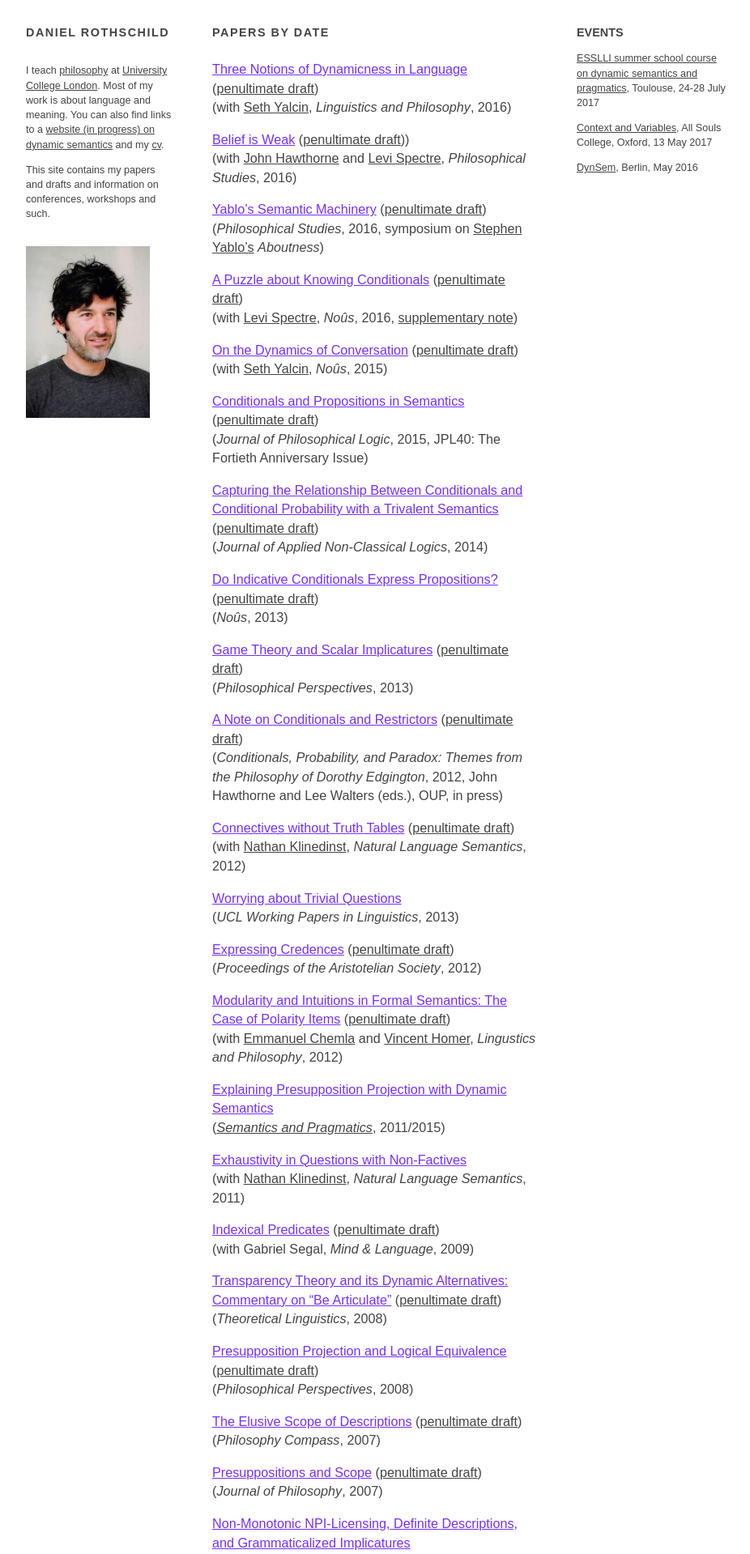
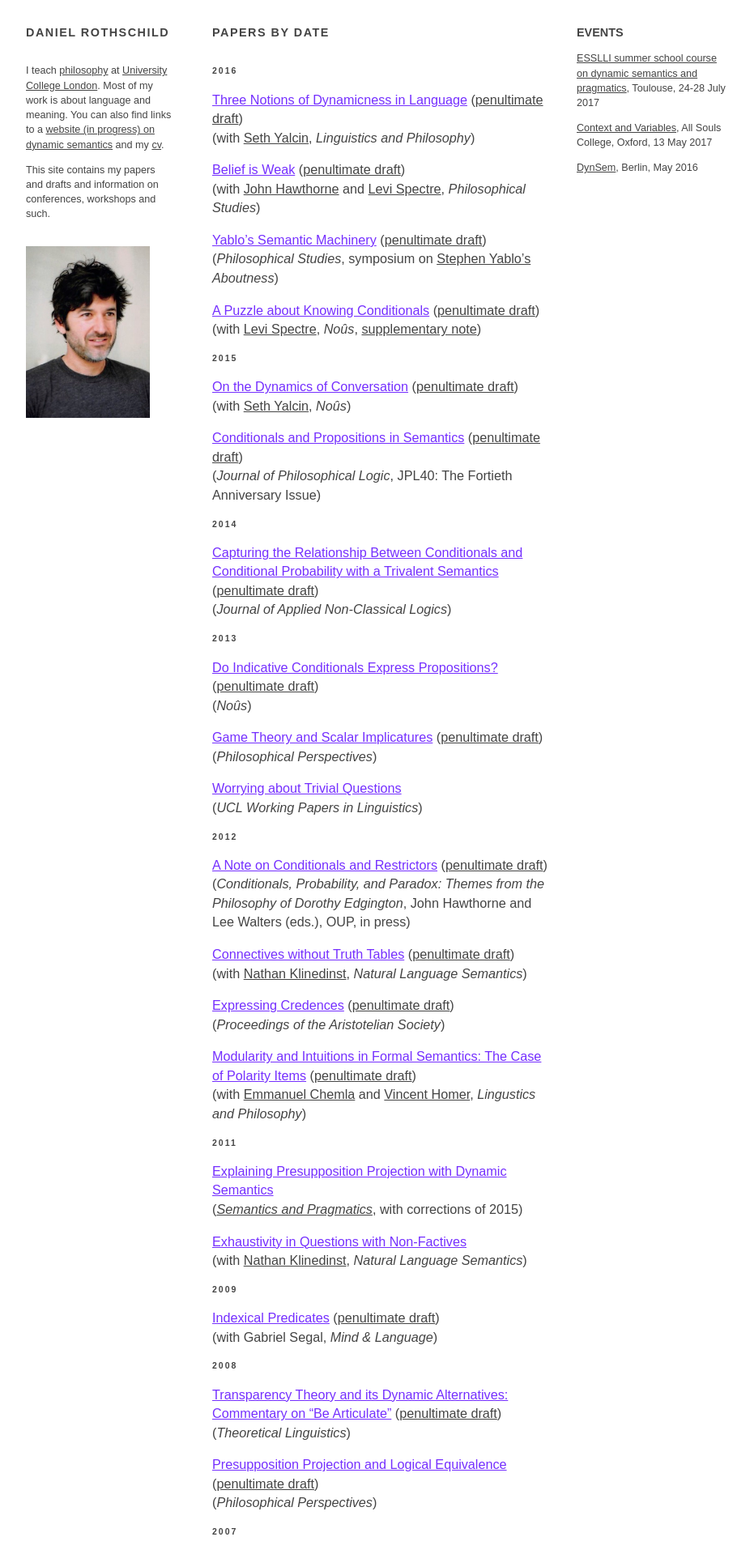
Before and after one commit to danielrothschild/danielrothschild.github.io, a Jekyll site: the page built from _pages/bydate.md, in a window 1280 px wide. Shown: the top 1919 px of the page at 81% size, without its empty margins (176-1102 px from the left). Built offline with Jekyll 4.4.1, drawn with Linux system fonts in a browser that asks for light colours; comment, search, counter and statistics services are not loaded.

Commit message:
fixed css

```diff
--- a/_data/papers.yml
+++ b/_data/papers.yml
@@ -9,7 +9,7 @@
 
 - title: Belief is Weak
   url: http://dx.doi.org/10.1007/s11098-015-0553-7
-  local: belief.pdf)
+  local: belief.pdf
   year: "2016"
   journal: Philosophical Studies
   coauthor: "[John Hawthorne](https://dornsife.usc.edu/cf/phil/faculty_display.cfm?Person_ID=1047479) and [Levi Spectre](http://www.openu.ac.il/Personal_sites/levi-spectre/)"
@@ -119,9 +119,10 @@
 
 - title: Explaining Presupposition Projection with Dynamic Semantics
   url: rothschild-explaining.pdf
-  year: "2011/2015"
+  year: "2011"
   journal: "[Semantics and Pragmatics](http://semprag.org/)"
   subject: Presupposition
+  note: with corrections of 2015
 
 
 
--- a/_pages/bydate.md
+++ b/_pages/bydate.md
@@ -47,17 +47,39 @@ EVENTS
 </div>
 <div id="main">
 
-<div class="titlepapers" markdown="0">
+<div class="title">
 
 PAPERS BY DATE
 
 </div>
 
+
 <div class="papers">
 
+{% assign dates = site.data.papers | map: "year" | uniq %}
+
+{% for d in dates %}
+
+<div class="section" markdown="0">
+
+{{ d | upcase }}
+
+</div>
+
+
+
 {% for paper in site.data.papers %}
+{% if paper.year == d %}
+
 [{{ paper.title }}]({{ paper.url }}){:.paper} {% if paper.local %} ([penultimate draft]({{ paper.local }})) {% endif %}
-({% if paper.coauthor %}with {{ paper.coauthor }}, {% endif %}*{{ paper.journal }}*,  {% if paper.year %} {{paper.year}}{% else %} forthcoming{% endif %}{% if paper.note %}, {{ paper.note }}{% endif %})
+({% if paper.coauthor %}with {{ paper.coauthor }}, {% endif %}*{{ paper.journal }}*{% if paper.note %}, {{paper.note}}{% endif %})
+
+
+
+{% endif %}
+
+{% endfor %}
+
 
 
 {% endfor %}
--- a/css/main.css
+++ b/css/main.css
@@ -216,6 +216,7 @@ body {
 
 .section {
   font-size: 65%;
+  font-weight: 700;
   letter-spacing: 2px;
 }
 
@@ -255,7 +256,7 @@ body {
 
 #main {
   margin-left: 230px;
-  margin-right: 230px;
+  margin-right: 210px;
 }
 
 .blurb_text{
```
Also changed, not shown: 4 other files.
